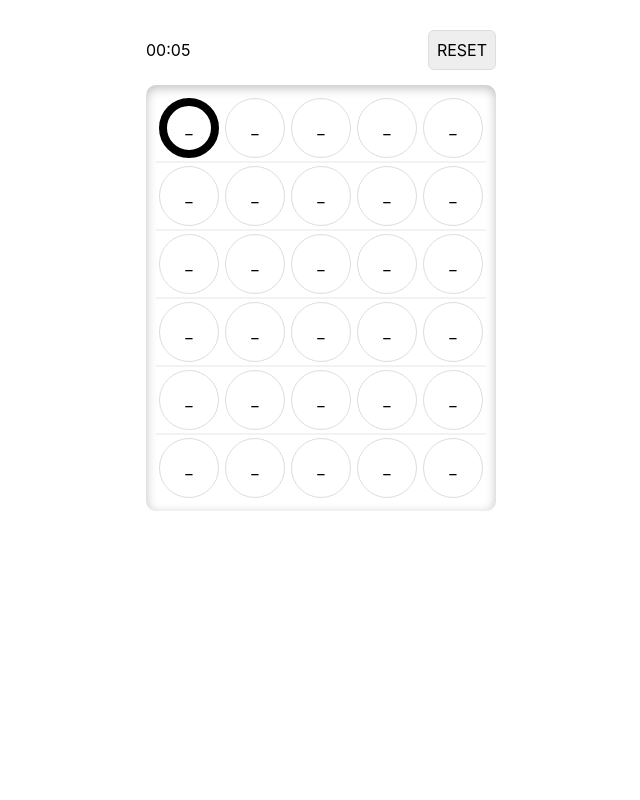
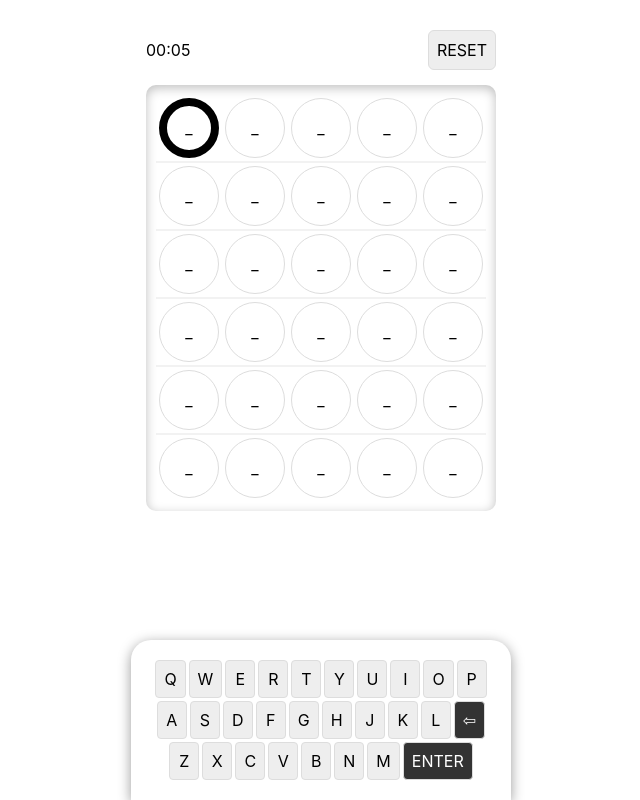
Before and after one commit to haf-decent/lingo, a React (Create React App) app in the folder client/: page / in a window 1280 px wide. Shown: the whole page, without its empty margins (319-959 px from the left). Built offline with nearby package versions, Linux system fonts and the light colour scheme.

Commit message:
show keyboard on desktop too, adjust styling and clean up

```diff
--- a/client/src/Components/Game/Keyboard.js
+++ b/client/src/Components/Game/Keyboard.js
@@ -6,9 +6,9 @@ const Container = styled(CenteredFlex).attrs(() => ({
 }))`
 	position: fixed;
 	bottom: 0px;
-	left: 0px;
-	right: 0px;
+	width: 100vw;
 	height: 160px;
+	max-width: 380px;
 
 	background-color: white;
 	box-shadow: 0px 3px 13px rgba(0,0,0,0.4);
--- a/client/src/Components/Game/index.js
+++ b/client/src/Components/Game/index.js
@@ -5,7 +5,6 @@ import { isMobile } from "react-device-detect";
 import { CenteredFlex } from "../Styles/Flex";
 import { Board } from "./Board";
 import { Controls } from "./Controls";
-// import { LetterSlot } from "./LetterSlot";
 import { Keyboard } from "./Keyboard";
 
 const Container = styled(CenteredFlex).attrs(() => ({
@@ -17,10 +16,6 @@ const Container = styled(CenteredFlex).attrs(() => ({
 		margin-bottom: 15px;
 	}
 `;
-
-// const Title = styled(Flex).attrs(() => ({
-// 	align: "center"
-// }))``;
 
 const createBlankState = (rows, cols) => (
 	Array.from({ length: rows }, () => (
@@ -112,16 +107,6 @@ export function Game({ word, chooseNewWord }) {
 
 	return (
 		<Container>
-			{/* <Title>
-				{"LINGO".split("").map((c, i) => (
-					<LetterSlot
-						key={i}
-						letter={c}
-						size={size}
-						invert={true}
-					/>
-				))}
-			</Title> */}
 			<Controls
 				width={size * word.length + 50}
 				enabled={enabled}
@@ -137,7 +122,6 @@ export function Game({ word, chooseNewWord }) {
 				onEnter={onEnter}
 				onBackspace={onBackspace}
 			/>
-			{isMobile && (
 			<Keyboard
 				width={size * word.length + 50}
 				letterState={letterState}
@@ -145,7 +129,6 @@ export function Game({ word, chooseNewWord }) {
 				onEnter={onEnter}
 				onBackspace={onBackspace}
 			/>
-			)}
 		</Container>
 	)
 }
--- a/client/src/index.css
+++ b/client/src/index.css
@@ -9,6 +9,9 @@ body {
     sans-serif;
   -webkit-font-smoothing: antialiased;
   -moz-osx-font-smoothing: grayscale;
+	display: flex;
+	flex-direction: column;
+	align-items: center;
 }
 
 code {
```
Lines whose indentation alone changed are shown as unchanged.
